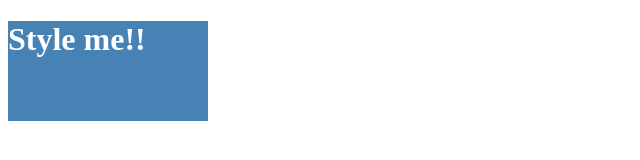
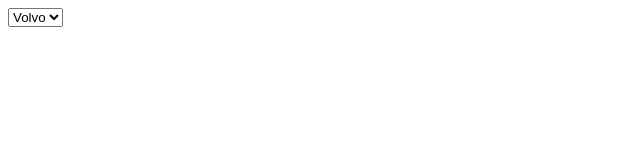
Before and after one commit to dallinhumphrey/JavaScript-Essentials, a plain HTML site: page index.html in a window 1280 px wide. Shown: the whole page, without its empty margins (0-640 px from the left). Drawn offline with Linux system fonts and the light colour scheme.

Commit message:
35 event handlers

```diff
--- a/app.js
+++ b/app.js
@@ -1,9 +1,13 @@
-var el = document.getElementById("style");
+var select = document.getElementsByName("cars")[0];
 
-// el.style.background = "steelblue";
-// el.style.color = "white";
-// el.style.width = "200px";
+select.onclick = function (event) {
+  console.log(event);
+};
 
-el.style.cssText = " background:steelblue; color:white; width:200px";
+function ClickCallback(event) {
+  console.log("clicked by add event listener");
+}
 
-el.style.cssText += " height:100px;";
+select.addEventListener("click", ClickCallback);
+
+select.removeEventListener("click", ClickCallback);
--- a/index.html
+++ b/index.html
@@ -5,7 +5,21 @@
     <title>JS Essentials</title>
   </head>
   <body>
-    <h1 id="style">Style me!!</h1>
+    <select name="cars" onClick="console.log('you cicked me')">
+      <option value="volvo">Volvo</option>
+      <option value="saab">Saab</option>
+      <option value="fiat">Fiat</option>
+      <option value="audi">Audi</option>
+    </select>
+
+    <!-- <input name="myField" type="text">
+    <input name="numbers" type="range" min="0" max="200">
+    <textarea name="comment" id="" cols="30" rows="10">
+    </textarea>
+
+    <button>Click me!</button>
+    <div style="background:yellow;">Style me</div> -->
+
     <script src="app.js"></script>
   </body>
 </html>
```
